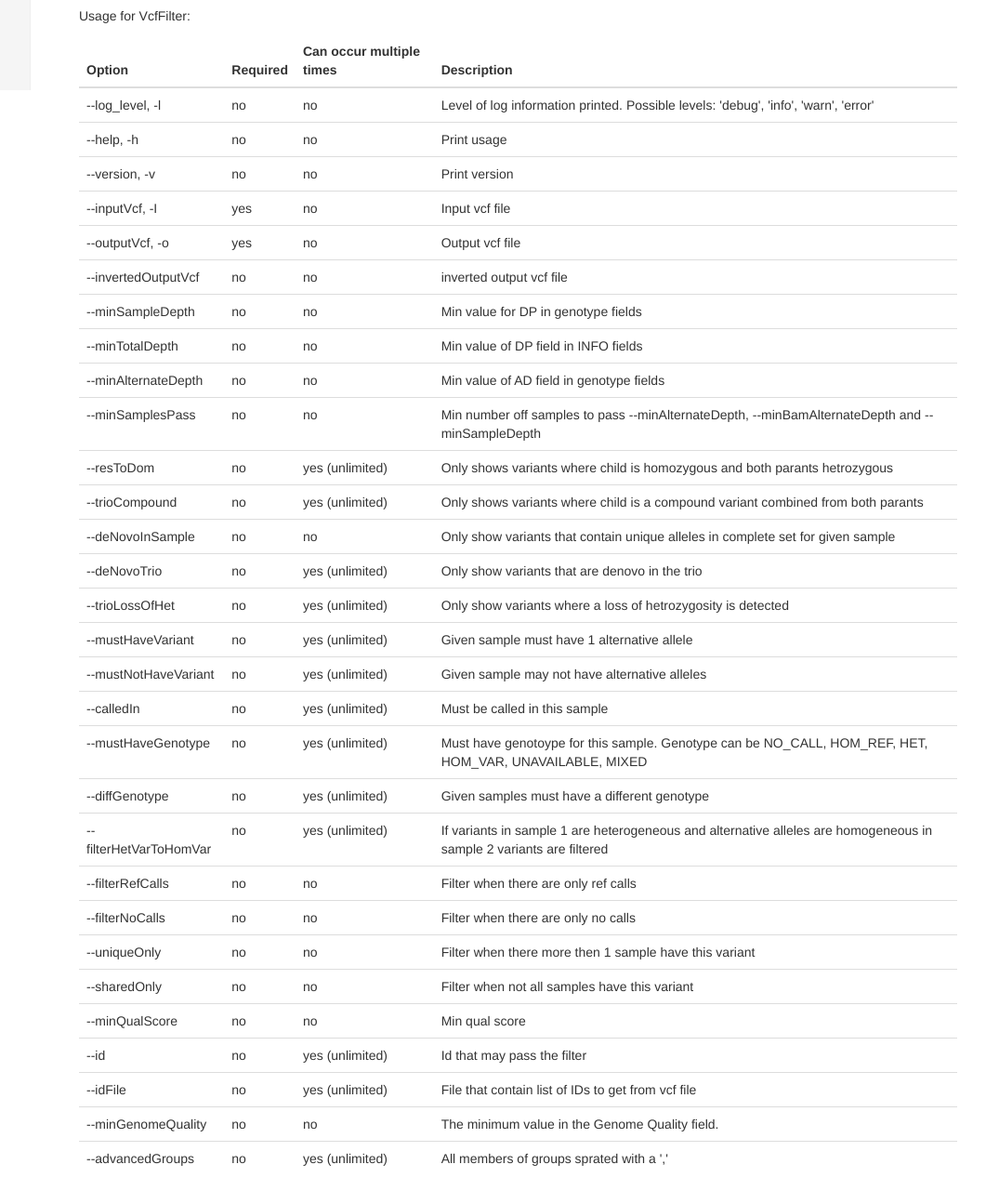
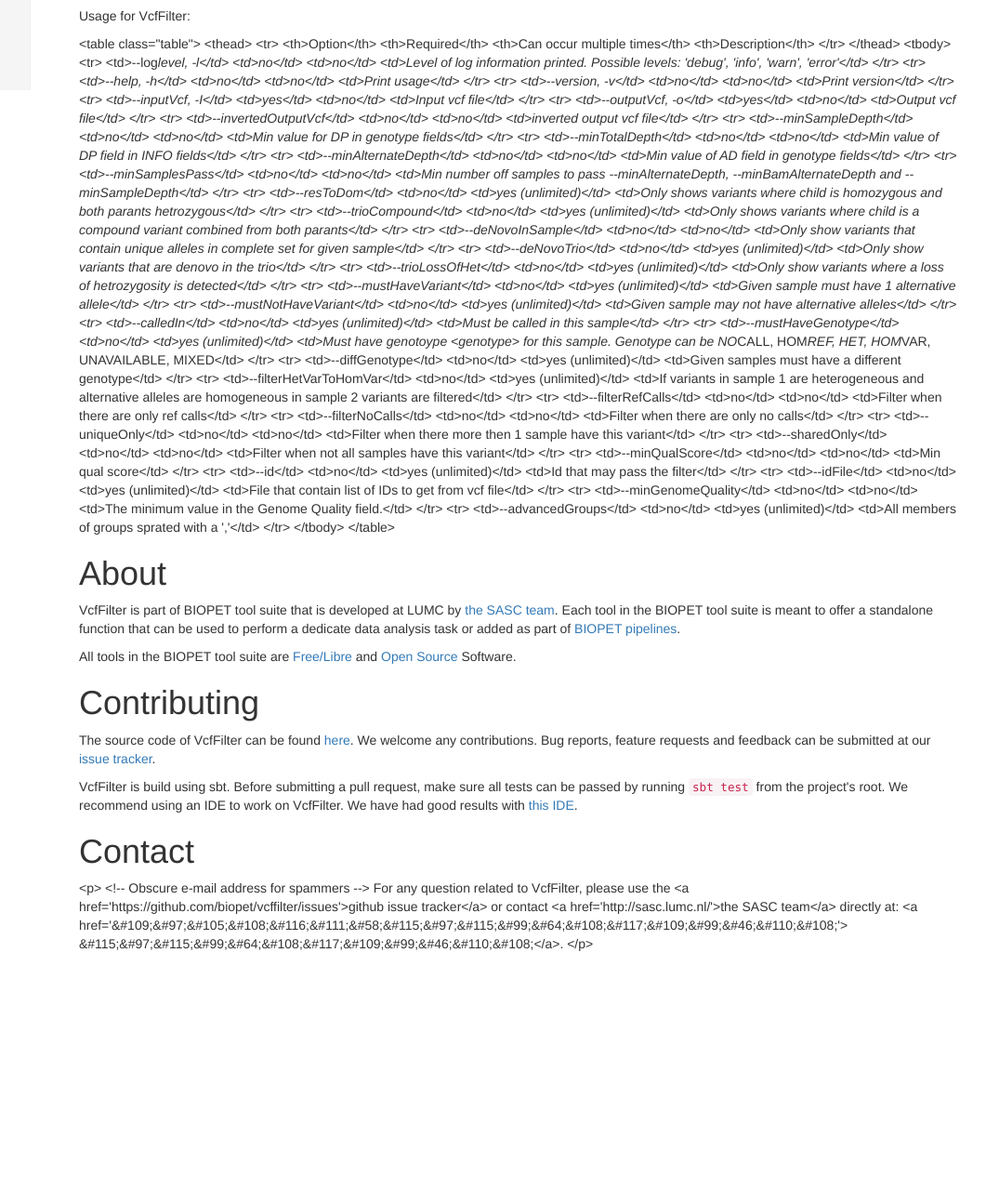
Before and after one commit to biopet/vcffilter, a plain HTML site: page develop/index.html in a window 1280 px wide. Shown: the part 703-1984 px from the top of the page at 93% size, without its empty margins (180-1241 px from the left). After the commit the page ends 1738 px from the top, so only its background shows below. Drawn offline with nearby package versions, Linux system fonts and the light colour scheme.

Commit message:
updated site

```diff
--- a/develop/index.html
+++ b/develop/index.html
@@ -108,198 +108,198 @@
 
         <h2 id="usage" class="section">Usage</h2>
         <p>Usage for VcfFilter:</p>
-        <table class="table">
-          <thead>
-            <tr>
-              <th>Option</th>
-              <th>Required</th>
-              <th>Can occur multiple times</th>
-              <th>Description</th>
-            </tr>
-          </thead>
-          <tbody>
-            <tr>
-              <td>--log_level, -l</td>
-              <td>no</td>
-              <td>no</td>
-              <td>Level of log information printed. Possible levels: &#39;debug&#39;, &#39;info&#39;, &#39;warn&#39;, &#39;error&#39;</td>
-            </tr>
-            <tr>
-              <td>--help, -h</td>
-              <td>no</td>
-              <td>no</td>
-              <td>Print usage</td>
-            </tr>
-            <tr>
-              <td>--version, -v</td>
-              <td>no</td>
-              <td>no</td>
-              <td>Print version</td>
-            </tr>
-            <tr>
-              <td>--inputVcf, -I</td>
-              <td>yes</td>
-              <td>no</td>
-              <td>Input vcf file</td>
-            </tr>
-            <tr>
-              <td>--outputVcf, -o</td>
-              <td>yes</td>
-              <td>no</td>
-              <td>Output vcf file</td>
-            </tr>
-            <tr>
-              <td>--invertedOutputVcf</td>
-              <td>no</td>
-              <td>no</td>
-              <td>inverted output vcf file</td>
-            </tr>
-            <tr>
-              <td>--minSampleDepth</td>
-              <td>no</td>
-              <td>no</td>
-              <td>Min value for DP in genotype fields</td>
-            </tr>
-            <tr>
-              <td>--minTotalDepth</td>
-              <td>no</td>
-              <td>no</td>
-              <td>Min value of DP field in INFO fields</td>
-            </tr>
-            <tr>
-              <td>--minAlternateDepth</td>
-              <td>no</td>
-              <td>no</td>
-              <td>Min value of AD field in genotype fields</td>
-            </tr>
-            <tr>
-              <td>--minSamplesPass</td>
-              <td>no</td>
-              <td>no</td>
-              <td>Min number off samples to pass --minAlternateDepth, --minBamAlternateDepth and --minSampleDepth</td>
-            </tr>
-            <tr>
-              <td>--resToDom</td>
-              <td>no</td>
-              <td>yes (unlimited)</td>
-              <td>Only shows variants where child is homozygous and both parants hetrozygous</td>
-            </tr>
-            <tr>
-              <td>--trioCompound</td>
-              <td>no</td>
-              <td>yes (unlimited)</td>
-              <td>Only shows variants where child is a compound variant combined from both parants</td>
-            </tr>
-            <tr>
-              <td>--deNovoInSample</td>
-              <td>no</td>
-              <td>no</td>
-              <td>Only show variants that contain unique alleles in complete set for given sample</td>
-            </tr>
-            <tr>
-              <td>--deNovoTrio</td>
-              <td>no</td>
-              <td>yes (unlimited)</td>
-              <td>Only show variants that are denovo in the trio</td>
-            </tr>
-            <tr>
-              <td>--trioLossOfHet</td>
-              <td>no</td>
-              <td>yes (unlimited)</td>
-              <td>Only show variants where a loss of hetrozygosity is detected</td>
-            </tr>
-            <tr>
-              <td>--mustHaveVariant</td>
-              <td>no</td>
-              <td>yes (unlimited)</td>
-              <td>Given sample must have 1 alternative allele</td>
-            </tr>
-            <tr>
-              <td>--mustNotHaveVariant</td>
-              <td>no</td>
-              <td>yes (unlimited)</td>
-              <td>Given sample may not have alternative alleles</td>
-            </tr>
-            <tr>
-              <td>--calledIn</td>
-              <td>no</td>
-              <td>yes (unlimited)</td>
-              <td>Must be called in this sample</td>
-            </tr>
-            <tr>
-              <td>--mustHaveGenotype</td>
-              <td>no</td>
-              <td>yes (unlimited)</td>
-              <td>Must have genotoype <genotype> for this sample. Genotype can be NO_CALL, HOM_REF, HET, HOM_VAR, UNAVAILABLE, MIXED</td>
-            </tr>
-            <tr>
-              <td>--diffGenotype</td>
-              <td>no</td>
-              <td>yes (unlimited)</td>
-              <td>Given samples must have a different genotype</td>
-            </tr>
-            <tr>
-              <td>--filterHetVarToHomVar</td>
-              <td>no</td>
-              <td>yes (unlimited)</td>
-              <td>If variants in sample 1 are heterogeneous and alternative alleles are homogeneous in sample 2 variants are filtered</td>
-            </tr>
-            <tr>
-              <td>--filterRefCalls</td>
-              <td>no</td>
-              <td>no</td>
-              <td>Filter when there are only ref calls</td>
-            </tr>
-            <tr>
-              <td>--filterNoCalls</td>
-              <td>no</td>
-              <td>no</td>
-              <td>Filter when there are only no calls</td>
-            </tr>
-            <tr>
-              <td>--uniqueOnly</td>
-              <td>no</td>
-              <td>no</td>
-              <td>Filter when there more then 1 sample have this variant</td>
-            </tr>
-            <tr>
-              <td>--sharedOnly</td>
-              <td>no</td>
-              <td>no</td>
-              <td>Filter when not all samples have this variant</td>
-            </tr>
-            <tr>
-              <td>--minQualScore</td>
-              <td>no</td>
-              <td>no</td>
-              <td>Min qual score</td>
-            </tr>
-            <tr>
-              <td>--id</td>
-              <td>no</td>
-              <td>yes (unlimited)</td>
-              <td>Id that may pass the filter</td>
-            </tr>
-            <tr>
-              <td>--idFile</td>
-              <td>no</td>
-              <td>yes (unlimited)</td>
-              <td>File that contain list of IDs to get from vcf file</td>
-            </tr>
-            <tr>
-              <td>--minGenomeQuality</td>
-              <td>no</td>
-              <td>no</td>
-              <td>The minimum value in the Genome Quality field.</td>
-            </tr>
-            <tr>
-              <td>--advancedGroups</td>
-              <td>no</td>
-              <td>yes (unlimited)</td>
-              <td>All members of groups sprated with a &#39;,&#39;</td>
-            </tr>
-          </tbody>
-        </table>
+        <p>&lt;table class=&quot;table&quot;&gt;
+          &lt;thead&gt;
+            &lt;tr&gt;
+              &lt;th&gt;Option&lt;/th&gt;
+              &lt;th&gt;Required&lt;/th&gt;
+              &lt;th&gt;Can occur multiple times&lt;/th&gt;
+              &lt;th&gt;Description&lt;/th&gt;
+            &lt;/tr&gt;
+          &lt;/thead&gt;
+          &lt;tbody&gt;
+            &lt;tr&gt;
+              &lt;td&gt;--log<em>level, -l&lt;/td&gt;
+              &lt;td&gt;no&lt;/td&gt;
+              &lt;td&gt;no&lt;/td&gt;
+              &lt;td&gt;Level of log information printed. Possible levels: &#39;debug&#39;, &#39;info&#39;, &#39;warn&#39;, &#39;error&#39;&lt;/td&gt;
+            &lt;/tr&gt;
+            &lt;tr&gt;
+              &lt;td&gt;--help, -h&lt;/td&gt;
+              &lt;td&gt;no&lt;/td&gt;
+              &lt;td&gt;no&lt;/td&gt;
+              &lt;td&gt;Print usage&lt;/td&gt;
+            &lt;/tr&gt;
+            &lt;tr&gt;
+              &lt;td&gt;--version, -v&lt;/td&gt;
+              &lt;td&gt;no&lt;/td&gt;
+              &lt;td&gt;no&lt;/td&gt;
+              &lt;td&gt;Print version&lt;/td&gt;
+            &lt;/tr&gt;
+            &lt;tr&gt;
+              &lt;td&gt;--inputVcf, -I&lt;/td&gt;
+              &lt;td&gt;yes&lt;/td&gt;
+              &lt;td&gt;no&lt;/td&gt;
+              &lt;td&gt;Input vcf file&lt;/td&gt;
+            &lt;/tr&gt;
+            &lt;tr&gt;
+              &lt;td&gt;--outputVcf, -o&lt;/td&gt;
+              &lt;td&gt;yes&lt;/td&gt;
+              &lt;td&gt;no&lt;/td&gt;
+              &lt;td&gt;Output vcf file&lt;/td&gt;
+            &lt;/tr&gt;
+            &lt;tr&gt;
+              &lt;td&gt;--invertedOutputVcf&lt;/td&gt;
+              &lt;td&gt;no&lt;/td&gt;
+              &lt;td&gt;no&lt;/td&gt;
+              &lt;td&gt;inverted output vcf file&lt;/td&gt;
+            &lt;/tr&gt;
+            &lt;tr&gt;
+              &lt;td&gt;--minSampleDepth&lt;/td&gt;
+              &lt;td&gt;no&lt;/td&gt;
+              &lt;td&gt;no&lt;/td&gt;
+              &lt;td&gt;Min value for DP in genotype fields&lt;/td&gt;
+            &lt;/tr&gt;
+            &lt;tr&gt;
+              &lt;td&gt;--minTotalDepth&lt;/td&gt;
+              &lt;td&gt;no&lt;/td&gt;
+              &lt;td&gt;no&lt;/td&gt;
+              &lt;td&gt;Min value of DP field in INFO fields&lt;/td&gt;
+            &lt;/tr&gt;
+            &lt;tr&gt;
+              &lt;td&gt;--minAlternateDepth&lt;/td&gt;
+              &lt;td&gt;no&lt;/td&gt;
+              &lt;td&gt;no&lt;/td&gt;
+              &lt;td&gt;Min value of AD field in genotype fields&lt;/td&gt;
+            &lt;/tr&gt;
+            &lt;tr&gt;
+              &lt;td&gt;--minSamplesPass&lt;/td&gt;
+              &lt;td&gt;no&lt;/td&gt;
+              &lt;td&gt;no&lt;/td&gt;
+              &lt;td&gt;Min number off samples to pass --minAlternateDepth, --minBamAlternateDepth and --minSampleDepth&lt;/td&gt;
+            &lt;/tr&gt;
+            &lt;tr&gt;
+              &lt;td&gt;--resToDom&lt;/td&gt;
+              &lt;td&gt;no&lt;/td&gt;
+              &lt;td&gt;yes (unlimited)&lt;/td&gt;
+              &lt;td&gt;Only shows variants where child is homozygous and both parants hetrozygous&lt;/td&gt;
+            &lt;/tr&gt;
+            &lt;tr&gt;
+              &lt;td&gt;--trioCompound&lt;/td&gt;
+              &lt;td&gt;no&lt;/td&gt;
+              &lt;td&gt;yes (unlimited)&lt;/td&gt;
+              &lt;td&gt;Only shows variants where child is a compound variant combined from both parants&lt;/td&gt;
+            &lt;/tr&gt;
+            &lt;tr&gt;
+              &lt;td&gt;--deNovoInSample&lt;/td&gt;
+              &lt;td&gt;no&lt;/td&gt;
+              &lt;td&gt;no&lt;/td&gt;
+              &lt;td&gt;Only show variants that contain unique alleles in complete set for given sample&lt;/td&gt;
+            &lt;/tr&gt;
+            &lt;tr&gt;
+              &lt;td&gt;--deNovoTrio&lt;/td&gt;
+              &lt;td&gt;no&lt;/td&gt;
+              &lt;td&gt;yes (unlimited)&lt;/td&gt;
+              &lt;td&gt;Only show variants that are denovo in the trio&lt;/td&gt;
+            &lt;/tr&gt;
+            &lt;tr&gt;
+              &lt;td&gt;--trioLossOfHet&lt;/td&gt;
+              &lt;td&gt;no&lt;/td&gt;
+              &lt;td&gt;yes (unlimited)&lt;/td&gt;
+              &lt;td&gt;Only show variants where a loss of hetrozygosity is detected&lt;/td&gt;
+            &lt;/tr&gt;
+            &lt;tr&gt;
+              &lt;td&gt;--mustHaveVariant&lt;/td&gt;
+              &lt;td&gt;no&lt;/td&gt;
+              &lt;td&gt;yes (unlimited)&lt;/td&gt;
+              &lt;td&gt;Given sample must have 1 alternative allele&lt;/td&gt;
+            &lt;/tr&gt;
+            &lt;tr&gt;
+              &lt;td&gt;--mustNotHaveVariant&lt;/td&gt;
+              &lt;td&gt;no&lt;/td&gt;
+              &lt;td&gt;yes (unlimited)&lt;/td&gt;
+              &lt;td&gt;Given sample may not have alternative alleles&lt;/td&gt;
+            &lt;/tr&gt;
+            &lt;tr&gt;
+              &lt;td&gt;--calledIn&lt;/td&gt;
+              &lt;td&gt;no&lt;/td&gt;
+              &lt;td&gt;yes (unlimited)&lt;/td&gt;
+              &lt;td&gt;Must be called in this sample&lt;/td&gt;
+            &lt;/tr&gt;
+            &lt;tr&gt;
+              &lt;td&gt;--mustHaveGenotype&lt;/td&gt;
+              &lt;td&gt;no&lt;/td&gt;
+              &lt;td&gt;yes (unlimited)&lt;/td&gt;
+              &lt;td&gt;Must have genotoype &lt;genotype&gt; for this sample. Genotype can be NO</em>CALL, HOM<em>REF, HET, HOM</em>VAR, UNAVAILABLE, MIXED&lt;/td&gt;
+            &lt;/tr&gt;
+            &lt;tr&gt;
+              &lt;td&gt;--diffGenotype&lt;/td&gt;
+              &lt;td&gt;no&lt;/td&gt;
+              &lt;td&gt;yes (unlimited)&lt;/td&gt;
+              &lt;td&gt;Given samples must have a different genotype&lt;/td&gt;
+            &lt;/tr&gt;
+            &lt;tr&gt;
+              &lt;td&gt;--filterHetVarToHomVar&lt;/td&gt;
+              &lt;td&gt;no&lt;/td&gt;
+              &lt;td&gt;yes (unlimited)&lt;/td&gt;
+              &lt;td&gt;If variants in sample 1 are heterogeneous and alternative alleles are homogeneous in sample 2 variants are filtered&lt;/td&gt;
+            &lt;/tr&gt;
+            &lt;tr&gt;
+              &lt;td&gt;--filterRefCalls&lt;/td&gt;
+              &lt;td&gt;no&lt;/td&gt;
+              &lt;td&gt;no&lt;/td&gt;
+              &lt;td&gt;Filter when there are only ref calls&lt;/td&gt;
+            &lt;/tr&gt;
+            &lt;tr&gt;
+              &lt;td&gt;--filterNoCalls&lt;/td&gt;
+              &lt;td&gt;no&lt;/td&gt;
+              &lt;td&gt;no&lt;/td&gt;
+              &lt;td&gt;Filter when there are only no calls&lt;/td&gt;
+            &lt;/tr&gt;
+            &lt;tr&gt;
+              &lt;td&gt;--uniqueOnly&lt;/td&gt;
+              &lt;td&gt;no&lt;/td&gt;
+              &lt;td&gt;no&lt;/td&gt;
+              &lt;td&gt;Filter when there more then 1 sample have this variant&lt;/td&gt;
+            &lt;/tr&gt;
+            &lt;tr&gt;
+              &lt;td&gt;--sharedOnly&lt;/td&gt;
+              &lt;td&gt;no&lt;/td&gt;
+              &lt;td&gt;no&lt;/td&gt;
+              &lt;td&gt;Filter when not all samples have this variant&lt;/td&gt;
+            &lt;/tr&gt;
+            &lt;tr&gt;
+              &lt;td&gt;--minQualScore&lt;/td&gt;
+              &lt;td&gt;no&lt;/td&gt;
+              &lt;td&gt;no&lt;/td&gt;
+              &lt;td&gt;Min qual score&lt;/td&gt;
+            &lt;/tr&gt;
+            &lt;tr&gt;
+              &lt;td&gt;--id&lt;/td&gt;
+              &lt;td&gt;no&lt;/td&gt;
+              &lt;td&gt;yes (unlimited)&lt;/td&gt;
+              &lt;td&gt;Id that may pass the filter&lt;/td&gt;
+            &lt;/tr&gt;
+            &lt;tr&gt;
+              &lt;td&gt;--idFile&lt;/td&gt;
+              &lt;td&gt;no&lt;/td&gt;
+              &lt;td&gt;yes (unlimited)&lt;/td&gt;
+              &lt;td&gt;File that contain list of IDs to get from vcf file&lt;/td&gt;
+            &lt;/tr&gt;
+            &lt;tr&gt;
+              &lt;td&gt;--minGenomeQuality&lt;/td&gt;
+              &lt;td&gt;no&lt;/td&gt;
+              &lt;td&gt;no&lt;/td&gt;
+              &lt;td&gt;The minimum value in the Genome Quality field.&lt;/td&gt;
+            &lt;/tr&gt;
+            &lt;tr&gt;
+              &lt;td&gt;--advancedGroups&lt;/td&gt;
+              &lt;td&gt;no&lt;/td&gt;
+              &lt;td&gt;yes (unlimited)&lt;/td&gt;
+              &lt;td&gt;All members of groups sprated with a &#39;,&#39;&lt;/td&gt;
+            &lt;/tr&gt;
+          &lt;/tbody&gt;
+        &lt;/table&gt;</p>
 
         <h1 id="about" class="section">About</h1>
         <p>VcfFilter is part of BIOPET tool suite that is developed at LUMC by <a href="http://sasc.lumc.nl/">the SASC team</a>.
@@ -317,14 +317,14 @@
         good results with <a href="https://www.jetbrains.com/idea/">this IDE</a>.</p>
 
         <h1 id="contact" class="section">Contact</h1>
-        <p>
-          <!-- Obscure e-mail address for spammers -->
+        <p>&lt;p&gt;
+          &lt;!-- Obscure e-mail address for spammers --&gt;
         For any question related to VcfFilter, please use the
-        <a href='https://github.com/biopet/vcffilter/issues'>github issue tracker</a>
+        &lt;a href=&#39;https://github.com/biopet/vcffilter/issues&#39;&gt;github issue tracker&lt;/a&gt;
         or contact
-         <a href='http://sasc.lumc.nl/'>the SASC team</a> directly at: <a href='&#109;&#97;&#105;&#108;&#116;&#111;&#58;&#115;&#97;&#115;&#99;&#64;&#108;&#117;&#109;&#99;&#46;&#110;&#108;'>
-        &#115;&#97;&#115;&#99;&#64;&#108;&#117;&#109;&#99;&#46;&#110;&#108;</a>.
-        </p>
+         &lt;a href=&#39;http://sasc.lumc.nl/&#39;&gt;the SASC team&lt;/a&gt; directly at: &lt;a href=&#39;&amp;#109;&amp;#97;&amp;#105;&amp;#108;&amp;#116;&amp;#111;&amp;#58;&amp;#115;&amp;#97;&amp;#115;&amp;#99;&amp;#64;&amp;#108;&amp;#117;&amp;#109;&amp;#99;&amp;#46;&amp;#110;&amp;#108;&#39;&gt;
+        &amp;#115;&amp;#97;&amp;#115;&amp;#99;&amp;#64;&amp;#108;&amp;#117;&amp;#109;&amp;#99;&amp;#46;&amp;#110;&amp;#108;&lt;/a&gt;.
+        &lt;/p&gt;</p>
 
       </div>
     </div>
```
